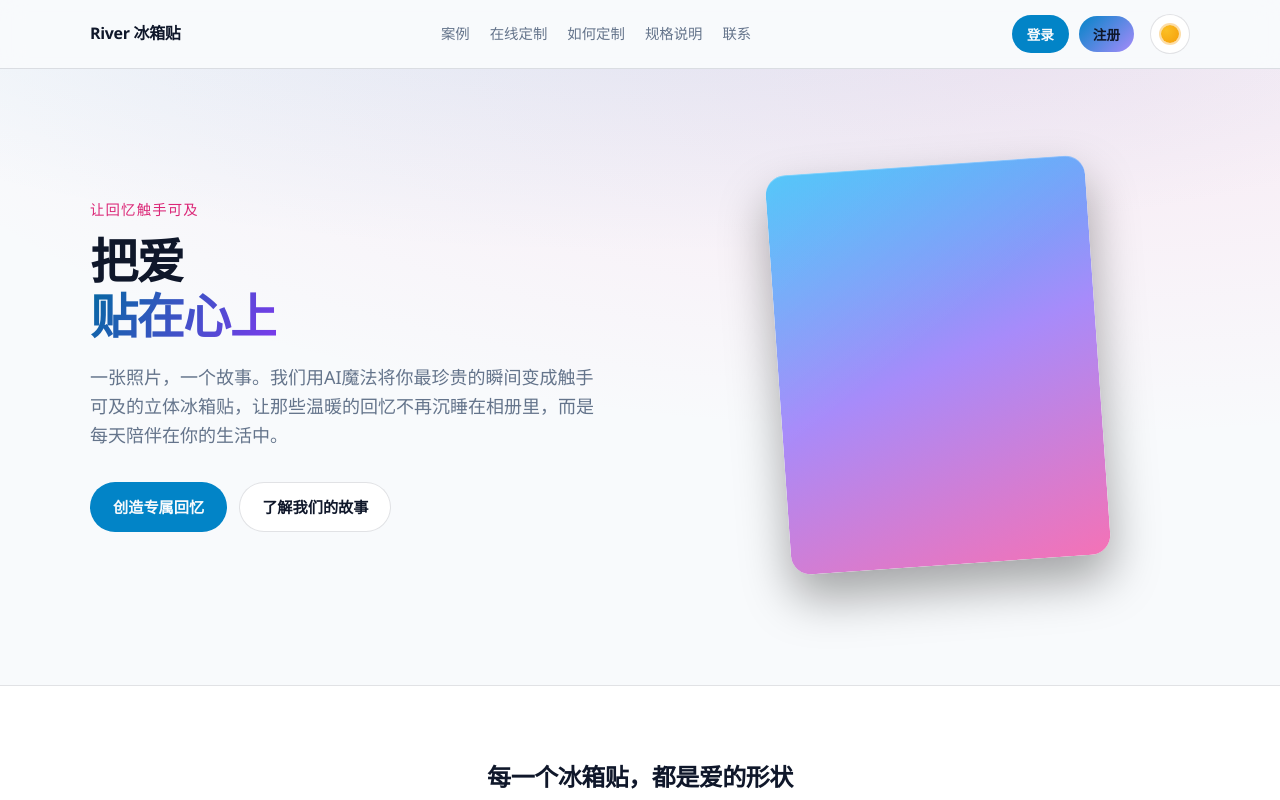
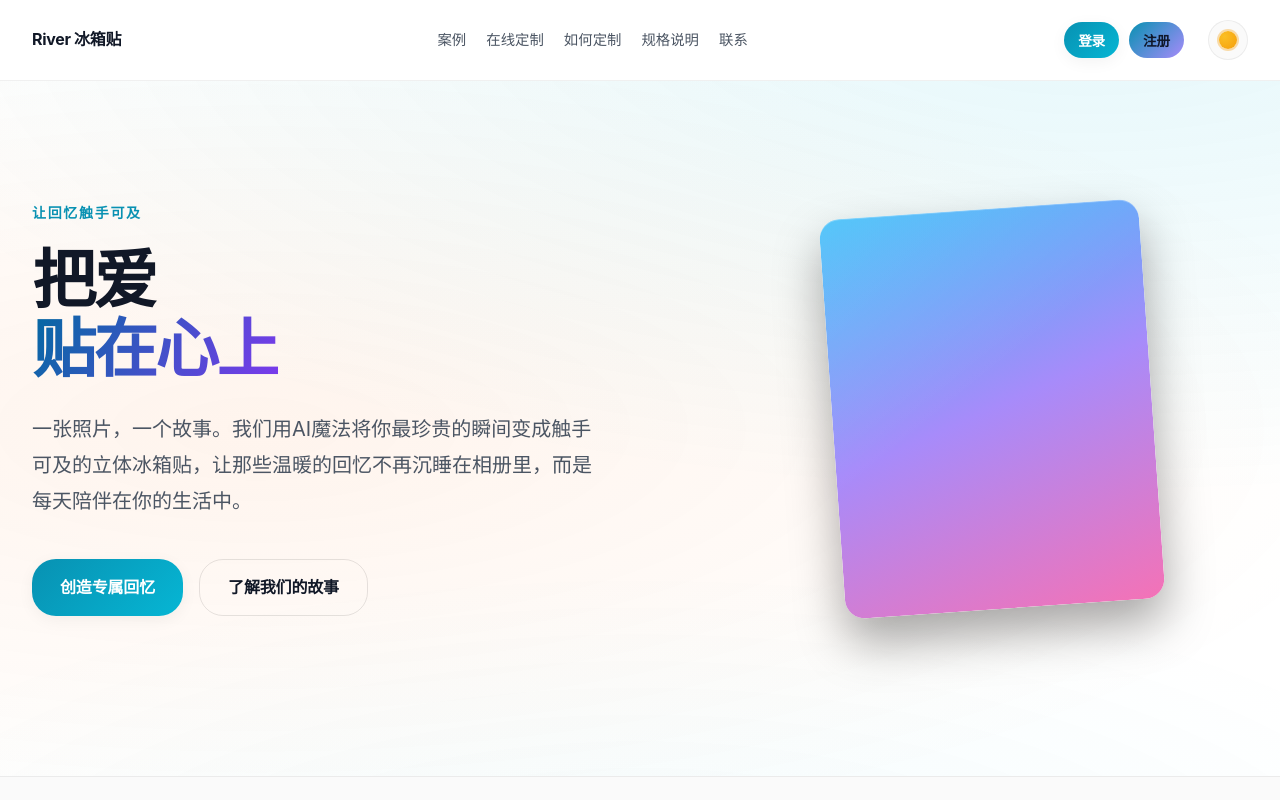
Before and after one commit to iRiver-hub/P1, a plain HTML site: page index.html in a window 1280 px wide. Shown: the top 800 px of the page. Drawn offline with Linux system fonts and the light colour scheme.

Commit message:
feat: 优化页面布局与风格，符合欧美审美

```diff
--- a/css/styles.css
+++ b/css/styles.css
@@ -1,29 +1,51 @@
 :root {
   color-scheme: light dark;
-  --bg: #0f1419;
-  --bg-elevated: #161d26;
-  --text: #e8edf4;
-  --text-muted: #94a3b8;
-  --accent: #38bdf8;
-  --accent-warm: #f472b6;
-  --accent-dim: rgba(56, 189, 248, 0.15);
-  --border: rgba(148, 163, 184, 0.2);
-  --radius: 12px;
-  --font-sans: "Segoe UI", system-ui, -apple-system, sans-serif;
-  --shadow: 0 24px 80px rgba(0, 0, 0, 0.35);
+  --bg: #0a0a0f;
+  --bg-elevated: #12121a;
+  --bg-card: #1a1a24;
+  --text: #fafafa;
+  --text-muted: #9ca3af;
+  --text-subtle: #6b7280;
+  --accent: #06b6d4;
+  --accent-light: #22d3ee;
+  --accent-warm: #f97316;
+  --accent-warm-light: #fb923c;
+  --accent-dim: rgba(6, 182, 212, 0.12);
+  --accent-warm-dim: rgba(249, 115, 22, 0.12);
+  --border: rgba(255, 255, 255, 0.08);
+  --border-light: rgba(255, 255, 255, 0.12);
+  --radius: 16px;
+  --radius-sm: 8px;
+  --radius-lg: 24px;
+  --font-sans: "Inter", "SF Pro Display", -apple-system, BlinkMacSystemFont, "Segoe UI", sans-serif;
+  --font-display: "Inter", Georgia, serif;
+  --shadow-sm: 0 4px 16px rgba(0, 0, 0, 0.4);
+  --shadow-md: 0 8px 32px rgba(0, 0, 0, 0.5);
+  --shadow-lg: 0 20px 60px rgba(0, 0, 0, 0.6);
+  --transition-fast: 0.15s ease;
+  --transition-normal: 0.25s ease;
+  --transition-slow: 0.4s ease;
 }
 
 [data-theme="light"] {
   color-scheme: light;
-  --bg: #f8fafc;
-  --bg-elevated: #ffffff;
-  --text: #0f172a;
-  --text-muted: #64748b;
-  --accent: #0284c7;
-  --accent-warm: #db2777;
-  --accent-dim: rgba(2, 132, 199, 0.12);
-  --border: rgba(15, 23, 42, 0.12);
-  --shadow: 0 24px 80px rgba(15, 23, 42, 0.08);
+  --bg: #ffffff;
+  --bg-elevated: #fafafa;
+  --bg-card: #ffffff;
+  --text: #111827;
+  --text-muted: #4b5563;
+  --text-subtle: #9ca3af;
+  --accent: #0891b2;
+  --accent-light: #06b6d4;
+  --accent-warm: #ea580c;
+  --accent-warm-light: #f97316;
+  --accent-dim: rgba(8, 145, 178, 0.08);
+  --accent-warm-dim: rgba(234, 88, 12, 0.08);
+  --border: rgba(0, 0, 0, 0.06);
+  --border-light: rgba(0, 0, 0, 0.1);
+  --shadow-sm: 0 4px 16px rgba(0, 0, 0, 0.05);
+  --shadow-md: 0 8px 32px rgba(0, 0, 0, 0.08);
+  --shadow-lg: 0 20px 60px rgba(0, 0, 0, 0.1);
 }
 
 *,
@@ -41,8 +63,10 @@ body {
   font-family: var(--font-sans);
   background: var(--bg);
   color: var(--text);
-  line-height: 1.6;
+  line-height: 1.7;
   min-height: 100vh;
+  -webkit-font-smoothing: antialiased;
+  -moz-osx-font-smoothing: grayscale;
 }
 
 .skip-link {
@@ -67,7 +91,7 @@ body {
 }
 
 .container {
-  width: min(1100px, 100% - 40px);
+  width: min(1280px, 100% - 64px);
   margin-inline: auto;
 }
 
@@ -75,8 +99,8 @@ body {
   position: sticky;
   top: 0;
   z-index: 50;
-  backdrop-filter: blur(12px);
-  background: color-mix(in srgb, var(--bg) 85%, transparent);
+  backdrop-filter: blur(24px);
+  background: color-mix(in srgb, var(--bg) 92%, transparent);
   border-bottom: 1px solid var(--border);
 }
 
@@ -84,8 +108,8 @@ body {
   display: flex;
   align-items: center;
   justify-content: space-between;
-  gap: 16px;
-  padding-block: 14px;
+  gap: 24px;
+  padding-block: 20px;
 }
 
 .logo {
@@ -143,43 +167,47 @@ body {
 }
 
 .hero {
-  padding: clamp(40px, 10vw, 96px) 0 clamp(56px, 12vw, 120px);
+  padding: clamp(60px, 12vw, 120px) 0 clamp(80px, 15vw, 160px);
   background:
-    radial-gradient(ellipse 90% 60% at 80% 0%, rgba(244, 114, 182, 0.12), transparent),
-    radial-gradient(ellipse 80% 50% at 50% -20%, var(--accent-dim), transparent),
+    radial-gradient(ellipse 100% 70% at 85% -10%, rgba(6, 182, 212, 0.1), transparent),
+    radial-gradient(ellipse 90% 60% at 20% 50%, rgba(249, 115, 22, 0.08), transparent),
+    radial-gradient(ellipse 70% 50% at 50% 120%, rgba(6, 182, 212, 0.05), transparent),
     var(--bg);
 }
 
 .hero__grid {
   display: grid;
-  gap: 40px;
+  gap: 60px;
   align-items: center;
   grid-template-columns: 1fr;
 }
 
-@media (min-width: 880px) {
+@media (min-width: 900px) {
   .hero__grid {
-    grid-template-columns: 1.05fr 0.95fr;
+    grid-template-columns: 1.1fr 0.9fr;
+    gap: 80px;
   }
 }
 
 .hero__copy {
-  max-width: 560px;
+  max-width: 600px;
 }
 
 .hero__eyebrow {
-  margin: 0 0 12px;
-  font-size: 0.9rem;
-  color: var(--accent-warm);
-  letter-spacing: 0.08em;
+  margin: 0 0 20px;
+  font-size: 0.875rem;
+  font-weight: 600;
+  color: var(--accent);
+  letter-spacing: 0.12em;
   text-transform: uppercase;
 }
 
 .hero__title {
-  margin: 0 0 20px;
-  font-size: clamp(2rem, 5vw, 3rem);
-  line-height: 1.15;
-  letter-spacing: -0.03em;
+  margin: 0 0 28px;
+  font-size: clamp(2.5rem, 6vw, 4rem);
+  line-height: 1.08;
+  letter-spacing: -0.04em;
+  font-weight: 800;
 }
 
 .hero__accent {
@@ -197,16 +225,17 @@ body {
 }
 
 .hero__lead {
-  margin: 0 0 32px;
-  font-size: 1.125rem;
+  margin: 0 0 40px;
+  font-size: 1.25rem;
   color: var(--text-muted);
-  max-width: 520px;
+  max-width: 560px;
+  line-height: 1.8;
 }
 
 .hero__actions {
   display: flex;
   flex-wrap: wrap;
-  gap: 12px;
+  gap: 16px;
 }
 
 .hero__visual {
@@ -233,15 +262,16 @@ body {
   display: inline-flex;
   align-items: center;
   justify-content: center;
-  padding: 12px 22px;
-  border-radius: 999px;
-  font-size: 0.95rem;
+  padding: 14px 28px;
+  border-radius: var(--radius-lg);
+  font-size: 1rem;
   font-weight: 600;
   text-decoration: none;
   border: 1px solid transparent;
-  transition: transform 0.15s ease, box-shadow 0.15s ease;
+  transition: all var(--transition-normal);
   cursor: pointer;
   font-family: inherit;
+  letter-spacing: -0.01em;
 }
 
 button.btn:disabled {
@@ -252,26 +282,30 @@ button.btn:disabled {
 }
 
 .btn:active:not(:disabled) {
-  transform: scale(0.98);
+  transform: scale(0.97);
 }
 
 .btn--primary {
-  background: var(--accent);
+  background: linear-gradient(135deg, var(--accent), var(--accent-light));
   color: var(--bg);
+  border: none;
+  box-shadow: var(--shadow-sm);
 }
 
 .btn--primary:hover:not(:disabled) {
-  box-shadow: 0 8px 32px color-mix(in srgb, var(--accent) 40%, transparent);
+  box-shadow: var(--shadow-md);
+  transform: translateY(-2px);
 }
 
 .btn--ghost {
-  border-color: var(--border);
+  border-color: var(--border-light);
   color: var(--text);
-  background: var(--bg-elevated);
+  background: transparent;
 }
 
 .btn--ghost:hover:not(:disabled) {
   border-color: var(--accent);
+  background: var(--accent-dim);
 }
 
 .btn--block {
@@ -348,25 +382,28 @@ button.btn:disabled {
 /* Customizer */
 .customizer__grid {
   display: grid;
-  gap: 28px;
+  gap: 32px;
   align-items: start;
 }
 
 @media (min-width: 900px) {
   .customizer__grid {
-    grid-template-columns: minmax(280px, 380px) 1fr;
-    gap: 36px;
+    grid-template-columns: minmax(300px, 400px) 1fr;
+    gap: 40px;
   }
 }
 
 .panel {
-  border-radius: var(--radius);
+  border-radius: var(--radius-lg);
+  background: var(--bg-card);
+  border: 1px solid var(--border);
 }
 
 .panel--controls {
   display: flex;
   flex-direction: column;
-  gap: 16px;
+  gap: 20px;
+  padding: 24px;
 }
 
 .dropzone {
@@ -536,36 +573,50 @@ input[type="range"] {
 .preview-wrap {
   border-radius: var(--radius);
   border: 1px solid var(--border);
-  background: var(--bg);
-  padding: 12px;
+  background: var(--bg-elevated);
+  padding: 20px;
   overflow: auto;
-  box-shadow: var(--shadow);
+  box-shadow: var(--shadow-md);
 }
 
 .magnet-canvas {
   display: block;
   width: 100%;
   height: auto;
-  border-radius: 8px;
+  border-radius: var(--radius);
   vertical-align: middle;
+  transition: transform var(--transition-normal);
+}
+
+.magnet-canvas:hover {
+  transform: scale(1.02);
 }
 
 .preview-note {
-  margin: 12px 0 0;
-  font-size: 0.82rem;
-  color: var(--text-muted);
-  line-height: 1.5;
+  margin: 16px 0 0;
+  font-size: 0.85rem;
+  color: var(--text-subtle);
+  line-height: 1.6;
 }
 
 .site-footer {
-  padding: 32px 0 48px;
+  padding: 60px 0 80px;
   border-top: 1px solid var(--border);
+  background: var(--bg-elevated);
+}
+
+.footer-inner {
+  display: flex;
+  flex-direction: column;
+  gap: 20px;
+  align-items: center;
+  text-align: center;
 }
 
 .footer-inner p {
   margin: 0;
-  font-size: 0.875rem;
-  color: var(--text-muted);
+  font-size: 0.9rem;
+  color: var(--text-subtle);
 }
 
 .api-settings-btn {
@@ -736,27 +787,38 @@ input[type="range"] {
 
 .showcase__grid {
   display: grid;
-  grid-template-columns: repeat(auto-fit, minmax(260px, 1fr));
-  gap: 24px;
-  margin-top: 32px;
+  grid-template-columns: repeat(auto-fit, minmax(280px, 1fr));
+  gap: 32px;
+  margin-top: 40px;
 }
 
 .showcase-item {
-  border-radius: var(--radius);
+  border-radius: var(--radius-lg);
   overflow: hidden;
   border: 1px solid var(--border);
-  background: var(--bg);
-  transition: transform 0.2s ease, box-shadow 0.2s ease;
+  background: var(--bg-card);
+  transition: all var(--transition-normal);
 }
 
 .showcase-item:hover {
-  transform: translateY(-4px);
-  box-shadow: var(--shadow);
+  transform: translateY(-6px);
+  box-shadow: var(--shadow-lg);
+  border-color: var(--border-light);
 }
 
 .showcase-item__image {
-  height: 180px;
+  height: 220px;
   background: var(--bg-elevated);
+  position: relative;
+  overflow: hidden;
+}
+
+.showcase-item__image::before {
+  content: "";
+  position: absolute;
+  inset: 0;
+  background: linear-gradient(to bottom, transparent 50%, rgba(0,0,0,0.3));
+  pointer-events: none;
 }
 
 .showcase-image--family {
```
